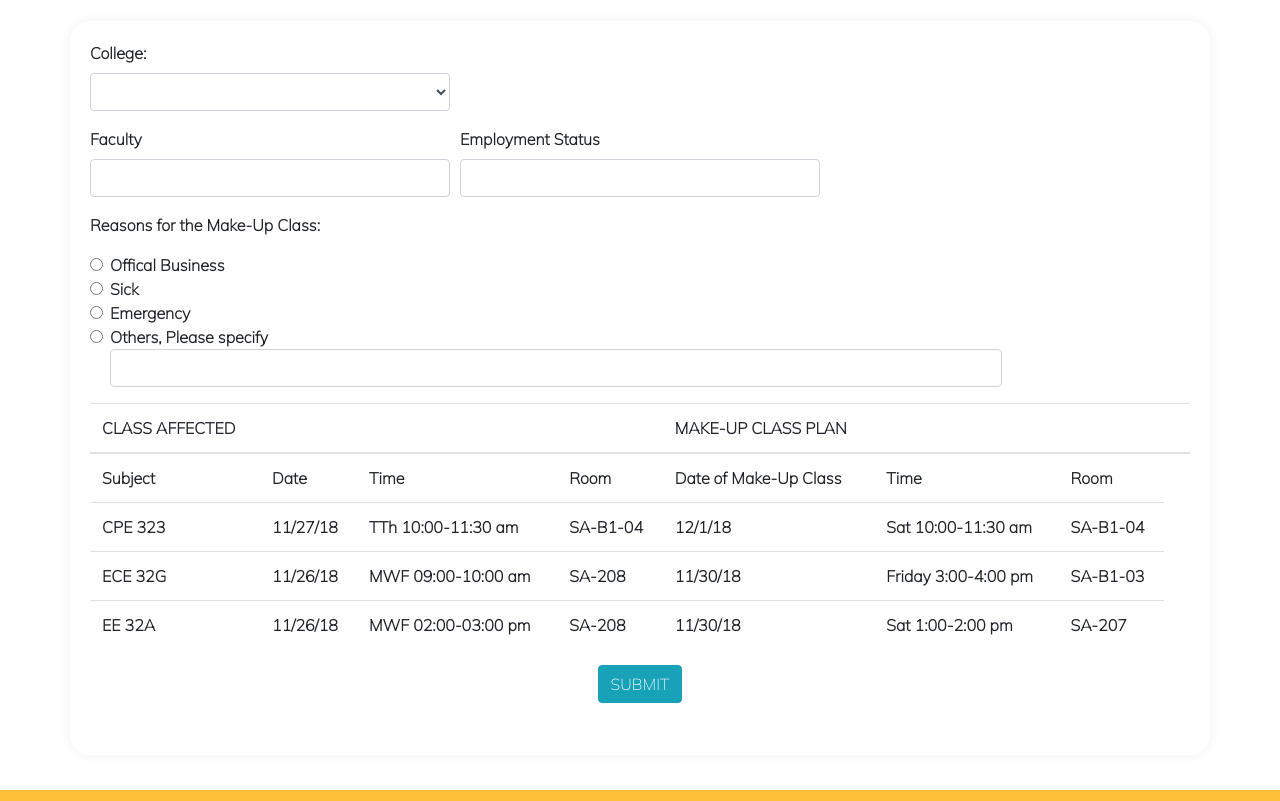
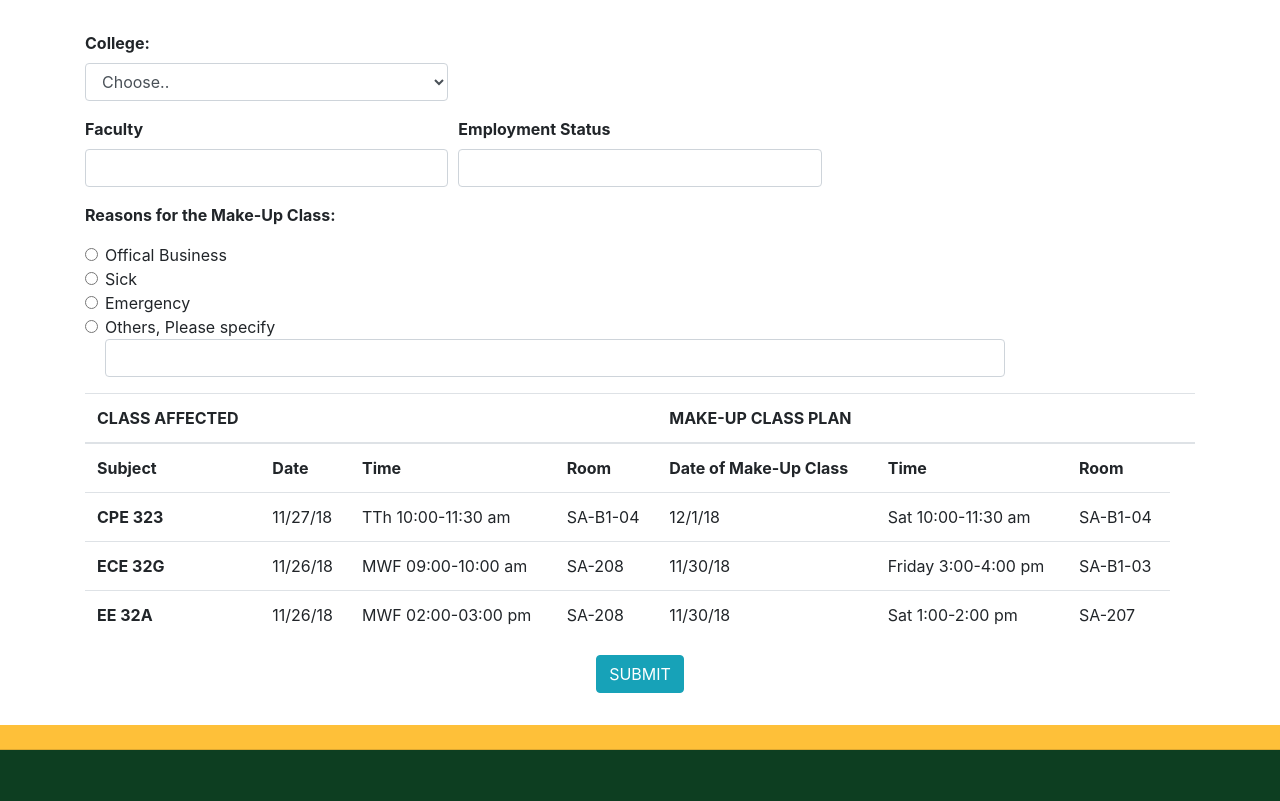
Before and after one commit to renzoromares/USJR-MIS, a Django app: template MIS_SYSTEM/templates/makeup-class.html in a window 1280 px wide. Shown: the part 295-1096 px from the top of the page. Run offline with Django 3.2, Linux system fonts and the light colour scheme; the template is opened without the code that fills it, so the values that code supplies are empty; some libraries are stand-ins or nearby versions.

Commit message:
Updated code, ge tang2 ang styles sa sod.

```diff
--- a/MIS_SYSTEM/templates/makeup-class.html
+++ b/MIS_SYSTEM/templates/makeup-class.html
@@ -1,10 +1,10 @@
-{% load static %}
 <!DOCTYPE html>
 <html>
 <head>
 <title>Request for Make-Up Class</title>
 
-<link rel="stylesheet" href="{%static 'static/makeupstyle.css'">
+<link rel="stylesheet" href="CSs files/makeupstyle.css">
+<link rel="stylesheet" href="CSS files/Design.css">
 <link rel="stylesheet" href="https://stackpath.bootstrapcdn.com/bootstrap/4.5.0/css/bootstrap.min.css">
 <link rel = "stylesheet" href="https://stackpath.bootstrapcdn.com/font-awesome/4.7.0/css/font-awesome.min.css">
 <link href="https://fonts.googleapis.com/css2?family=EB+Garamond&display=swap" rel="stylesheet">
@@ -27,7 +27,7 @@
 <!----------------------------------------------------------------NAVBAR----------------------------------------------------------------------->
 <section id="nav-bar">
     <nav class="navbar navbar-expand-lg navbar-light">
-        <a class="navbar-brand" href="Dashboard.html"><img src="{%static 'images/logo.png' %}"></a>
+        <a class="navbar-brand" href="Dashboard.html"><img src="img/logo.png"></a>
         <button class="navbar-toggler" type="button" data-toggle="collapse" data-target="#navbarNavDropdown" aria-controls="navbarNavDropdown" aria-expanded="false" aria-label="Toggle navigation">
           <span class="navbar-toggler-icon"></span>
         </button>
@@ -74,7 +74,6 @@
                 <div class="dropdown-menu" aria-labelledby="navbarDropdownMenuLink">
                   <a class="dropdown-item" href="View Profile.html">Profile</a>
                   <a class="dropdown-item" href="login/login.html">Logout</a>
-
                 </div>
               </li>
           </ul>
@@ -83,17 +82,11 @@
 </section>
 
 <!----------------------------------------------------------------GRID------------------------------------------------------------------------------------------>
-
 <div class="container-fluid p-0"></div>
-
 <div class = "col1"></div>
-</div>
-</div>
 <!---------------------------------------------------------------HEADER-------------------------------------------------------------------------------------------->
-
 <div id="cover">
     <div class="jumbotron jumbotron-fluid">
-
       <div class="container">
           <p></p>
         <h1>MAKE-UP CLASS FORM</h1>
@@ -104,14 +97,11 @@
 <div class ="container contact-form">
 <form>
     <form>
-
-
         <div class="form-row">
-
           <div class="form-group col-md-4">
             <label for="college"><b>College:</b></label>
             <select id="Department" class="form-control" placeholder="...">
-            <option></option>
+              <option disabled selected hidden>Choose..</option>
               <option>Arts & Sciences</option>
               <option >Engineering</option>
               <option>Commerce</option>
@@ -121,6 +111,7 @@
             </select>
           </div>
         </div>
+
         <div class="form-row">
           <div class="form-group col-md-4">
             <label for="faculty"><b>Faculty</b></label>
@@ -131,6 +122,7 @@
             <input type="text" class="form-control" id="employstat" placeholder="">
           </div>
         </div>
+
         <p><b>Reasons for the Make-Up Class:</p></b>
         <fieldset class="form-group">
             <div class="row">
@@ -214,139 +206,42 @@
                     <td>Sat 1:00-2:00 pm</td>
                     <td>SA-207</td>
                   </tr>
-
-
-
-
             </tbody>
           </table>
-
     </form>
   </form>
-
-
-
         <center>
           <div class="form-group">
           <button type="submit" class="btn btn-info"><center>SUBMIT</center></button>
           </div>
         </center>
-
-      </form>
-    </form>
 </div>
 
-    <style>
-
-
-.contact-form
-{
-    background-color:white;
-    margin-top: 20px;
-    margin-bottom: 35px;
-    padding:20px;
-    box-shadow: 0px 0px 10px 3px rgb(248, 246, 246);
-    width: 1500px;
-    border-radius: 20px;
-
-    font-family: 'Mulish', sans-serif;
-    font-size: medium;
-    font-weight: 600;
-
-}
-    </style>
-
 <!-------------------------------------------------------------------------------FOOOTER---------------------------------------------------------------------->
-    <div class="card-header"></div>
-    <footer class="page-footer font-small pt-4">
-
-
-
-        <!-- Footer Text -->
+<div id="cardheader" class="card-header"></div>
+  <footer id="pagefooter" class="page-footer font-small pt-4">
     <div class="container-fluid text-center text-md-left">
-
-          <!-- Grid row -->
       <div class="row">
-
-            <!-- Grid column -->
         <div class="col-md-6 mt-md-0 mt-3">
-
-              <!-- Content -->
           <br>
-             <center><img src="{% static 'images/logomain.png' %}"></center>
+          <center><img src="img/logomain.png"></center>
           <p></p>
           <h5 class="text-uppercase font-weight-bold"><center>USJR MIS</center></h5>
-            <center>MIS-Based Document Resources<br> Management System</p>
-
-            </center><p>
+          <center>MIS-Based Document Resources<br> Management System</p></center><p>
         </div>
-            <!-- Grid column -->
-
         <hr class="clearfix w-100 d-md-none pb-3">
-
-            <!-- Grid column -->
           <div class="col-md-6 mb-md-0 mb-3">
-
-              <!-- Content -->
             <p></p>
             <br>
-              <i class="fa fa-home" aria-hidden="true"></i>
+            <i id="home" class="fa fa-home" aria-hidden="true"></i>
             Magallanes Street, 6000, Cebu City, Philippines <p></p>
-              <i class="fa fa-envelope-open" aria-hidden="true"></i>
+            <i id="envelope" class="fa fa-envelope-open" aria-hidden="true"></i>
             &nbsp; external@usjr.edu.ph <p></p>
-              <i class="fa fa-phone" aria-hidden="true"></i>
+            <i id="phone" class="fa fa-phone" aria-hidden="true"></i>
             &nbsp;(63-32) 253-7900
-              <hr>
-
           </div>
-            <!-- Grid column -->
-
       </div>
-          <!-- Grid row -->
-
     </div>
-        <!-- Footer Text -->
-
-
-
   </footer>
-      <!-- Footer -->
-
-
-      <style>
-          .card-header
-          {
-              background-color:#FEC039;
-              height: 10px;
-
-          }
-          .page-footer
-          {
-              background-color:#0D3E21;
-              color:rgb(240, 231, 231);
-              height: 300xp;
-              text-align: center;
-              font-size: 20px;
-          }
-          .fa-home
-          {
-              font-size: 50px;
-          }
-          .fa-envelope-open
-          {
-            font-size: 40px;
-          }
-          .fa-phone
-          {
-            font-size: 40px;
-          }
-         hr
-         {
-             width: 10px;
-             height: 5px;
-         }
-      </style>
-
-
 </body>
 </html>
```
Lines whose indentation alone changed are shown as unchanged.
